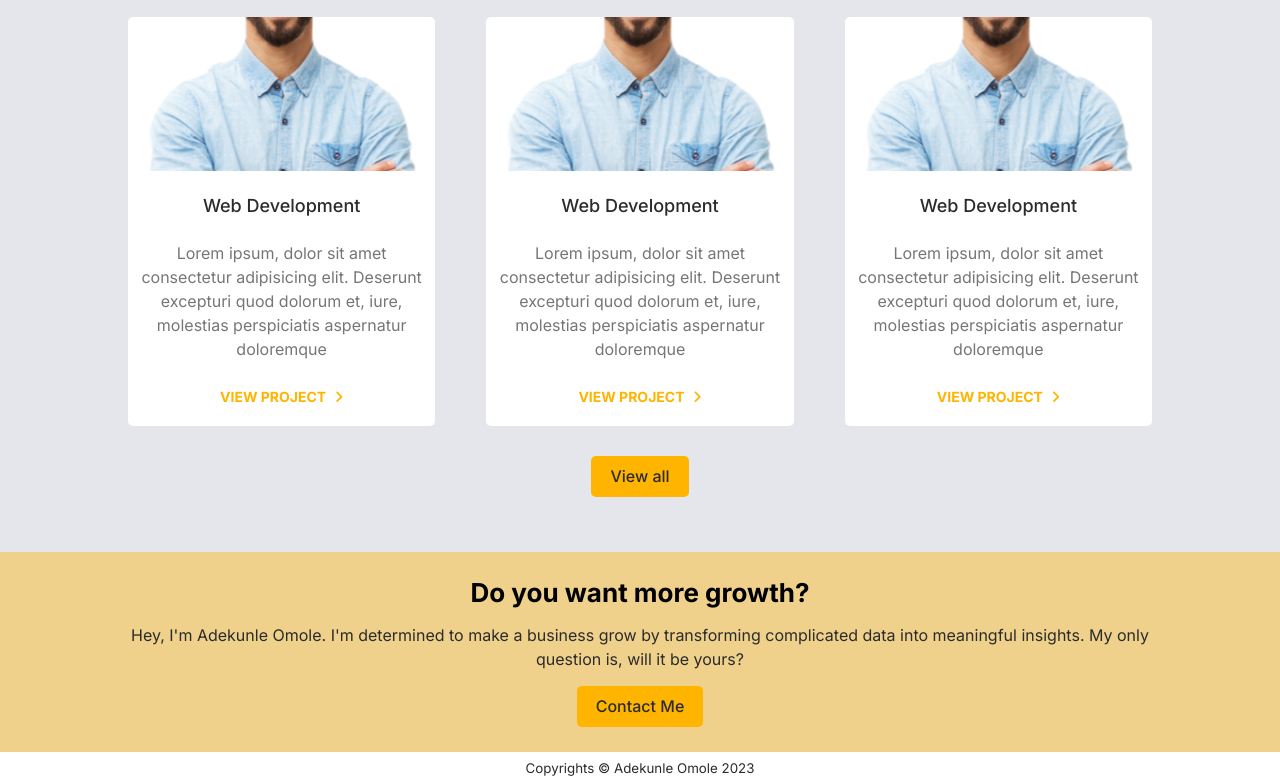
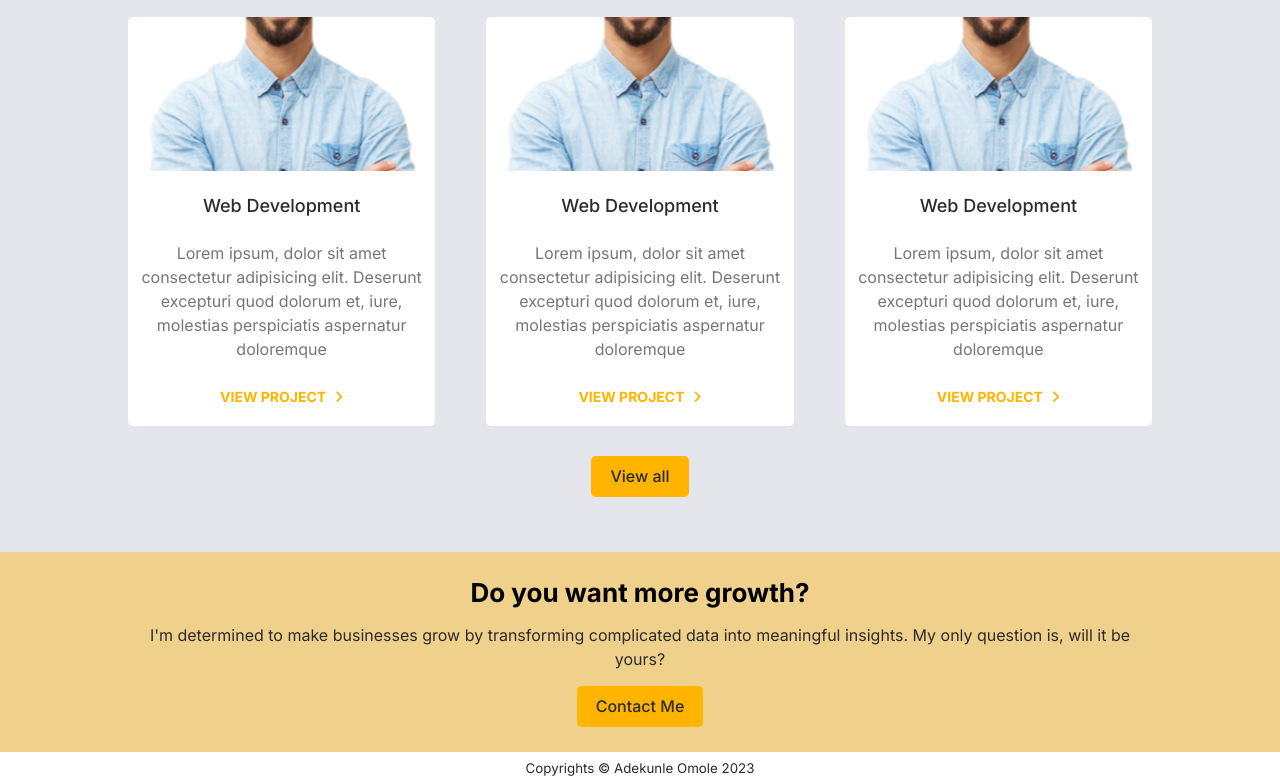
Before and after one commit to Linktoyinka/Portfolio---Omole, a plain HTML site: page index.html in a window 1280 px wide. Shown: the part 1220-2002 px from the top of the page. Drawn offline with Linux system fonts and the light colour scheme.

Commit message:
Update index.html

```diff
--- a/index.html
+++ b/index.html
@@ -253,7 +253,7 @@
             Do you want more growth?
         </h3>
         <p class="pcc">
-            Hey, I'm Adekunle Omole. I'm determined to make a business grow by transforming complicated data into meaningful insights. My only question is, will it be yours?
+            I'm determined to make businesses grow by transforming complicated data into meaningful insights. My only question is, will it be yours?
         </p>
 
         <a href="contact.html">
```
